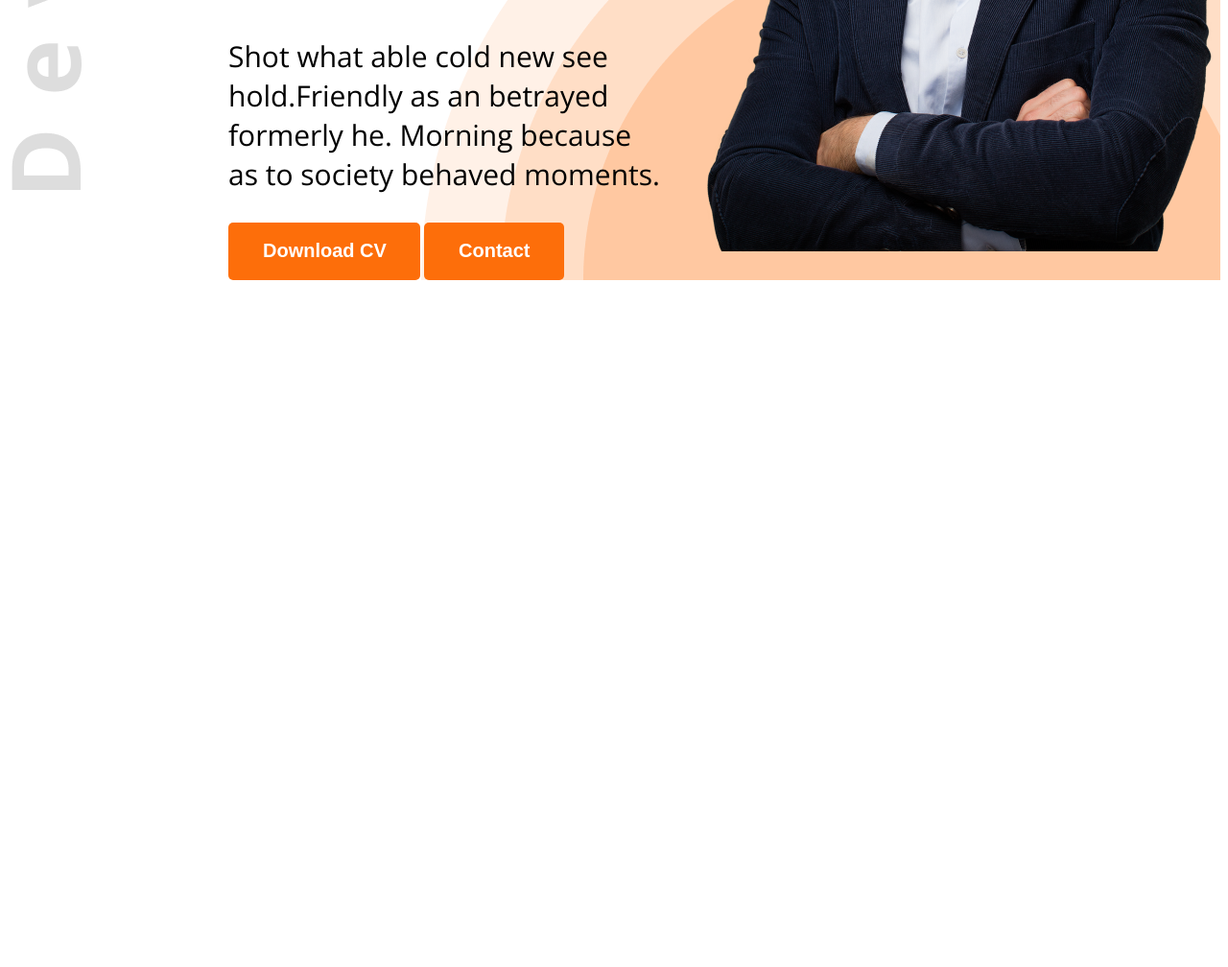
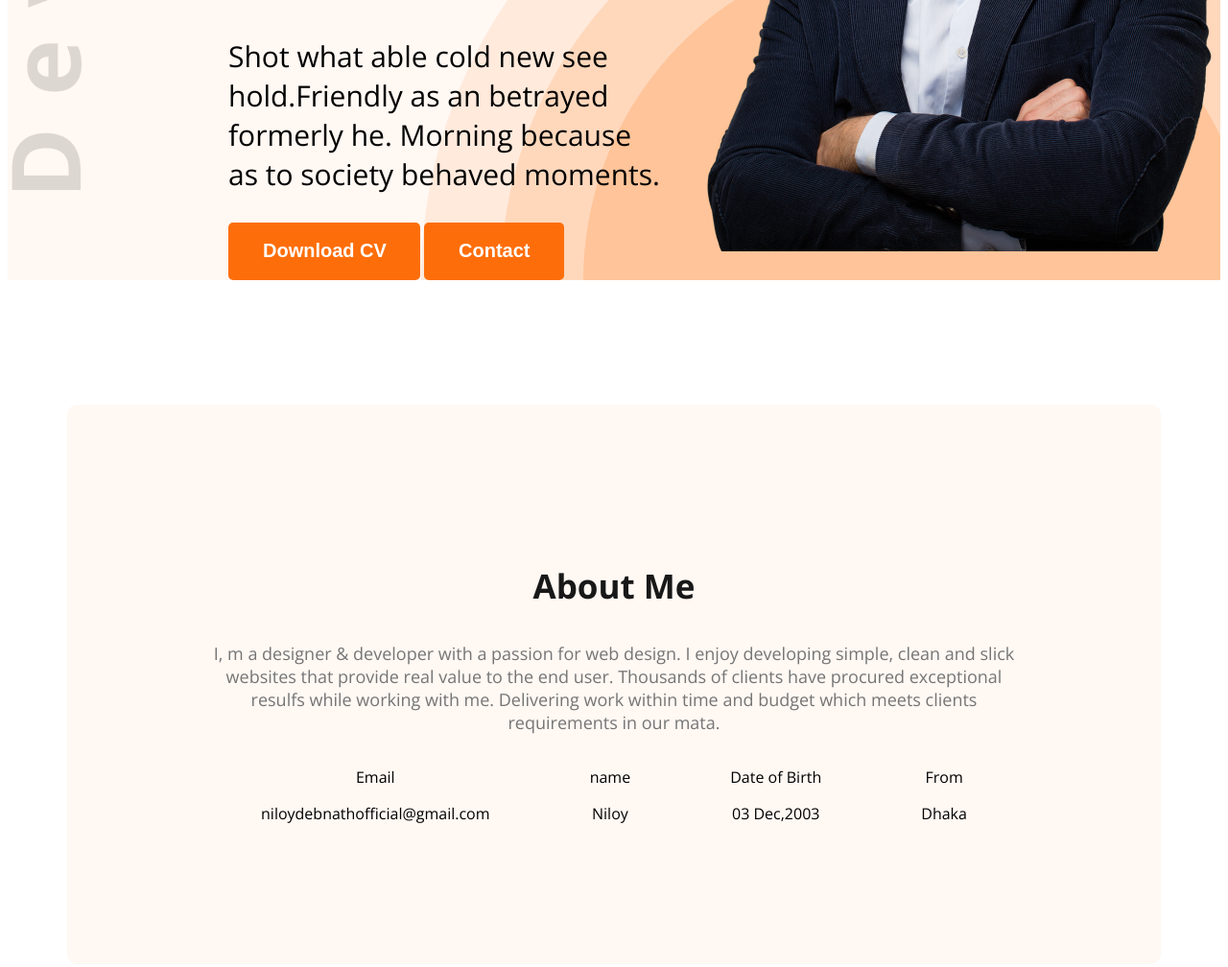
Before and after one commit to niloy-debnath/portfolio, a plain HTML site: page index.html in a window 1280 px wide. Shown: the part 573-1581 px from the top of the page at 96% size. Before the commit the page ends 873 px from the top, so only its background shows below. Drawn offline with nearby package versions, Linux system fonts and the light colour scheme.

Commit message:
about section updated

```diff
--- a/index.html
+++ b/index.html
@@ -12,7 +12,7 @@
     <link rel="stylesheet" href="styles/portfolio.css">
 </head>
 <body class="open-sans-normal">
-    <header class="header">
+    <header class="header section-bg">
 
         <nav>
             <h3 class="nav-title">Ni<span style="color: #FD6E0A;">l</span>oy</h3>
@@ -34,8 +34,37 @@
             <img src="images/hardy.png" class="img" alt="">
         </div>
     </header>
-    <main>
+    <main class="main">
+<section class="about section-bg">
+    <h3 class="section-title">About Me</h3>
+    <p class="section-description">
+        I, m a designer & developer with a passion for web design. I enjoy developing simple, clean and slick websites that provide real value to the end user. Thousands of clients have procured exceptional resulfs while working with me. Delivering work within time and budget which meets clients requirements in our mata.
+    </p>
 
+   <div class="about-items">
+
+     <div class="about-item">
+        <p class="item-title">Email</p>
+        <p class="item-description">niloydebnathofficial@gmail.com</p>
+    </div>
+    <div class="about-item">
+        <p class="item-title">name</p>
+        <p class="item-description">Niloy</p>
+    </div>
+    <div class="about-item">
+        <p class="item-title">Date of Birth</p>
+        <p class="item-description">03 Dec,2003</p>
+    </div>
+    <div class="about-item">
+        <p class="item-title">From</p>
+
+        <p class="item-description">Dhaka</p>
+    </div>
+
+   </div>
+
+
+</section>
     </main>
     <footer>
 
--- a/styles/portfolio.css
+++ b/styles/portfolio.css
@@ -99,3 +99,39 @@ nav h3{
     font-weight: 400px;
     font-size: 30px;
 }
+.main{
+    max-width: 1140px;
+    margin: 0px auto;
+}
+
+/* shared class/items */
+
+.section-title{
+    color: #181818;
+    font-weight: bold;
+    font-size: 35px;
+}
+
+.section-description{
+    font-weight: 400px;
+    font-size: 18px;
+    color: #757575;
+}
+
+.section-bg{
+    /* color: #FFF8F3;
+     */
+     background-color: #FFF8F3;
+}
+
+.about{
+    border-radius: 10px;
+    padding: 130px 150px;
+    text-align: center;
+    margin-top: 130px;
+}
+
+.about-items{
+    display: flex;
+    justify-content: space-around;
+}
```
